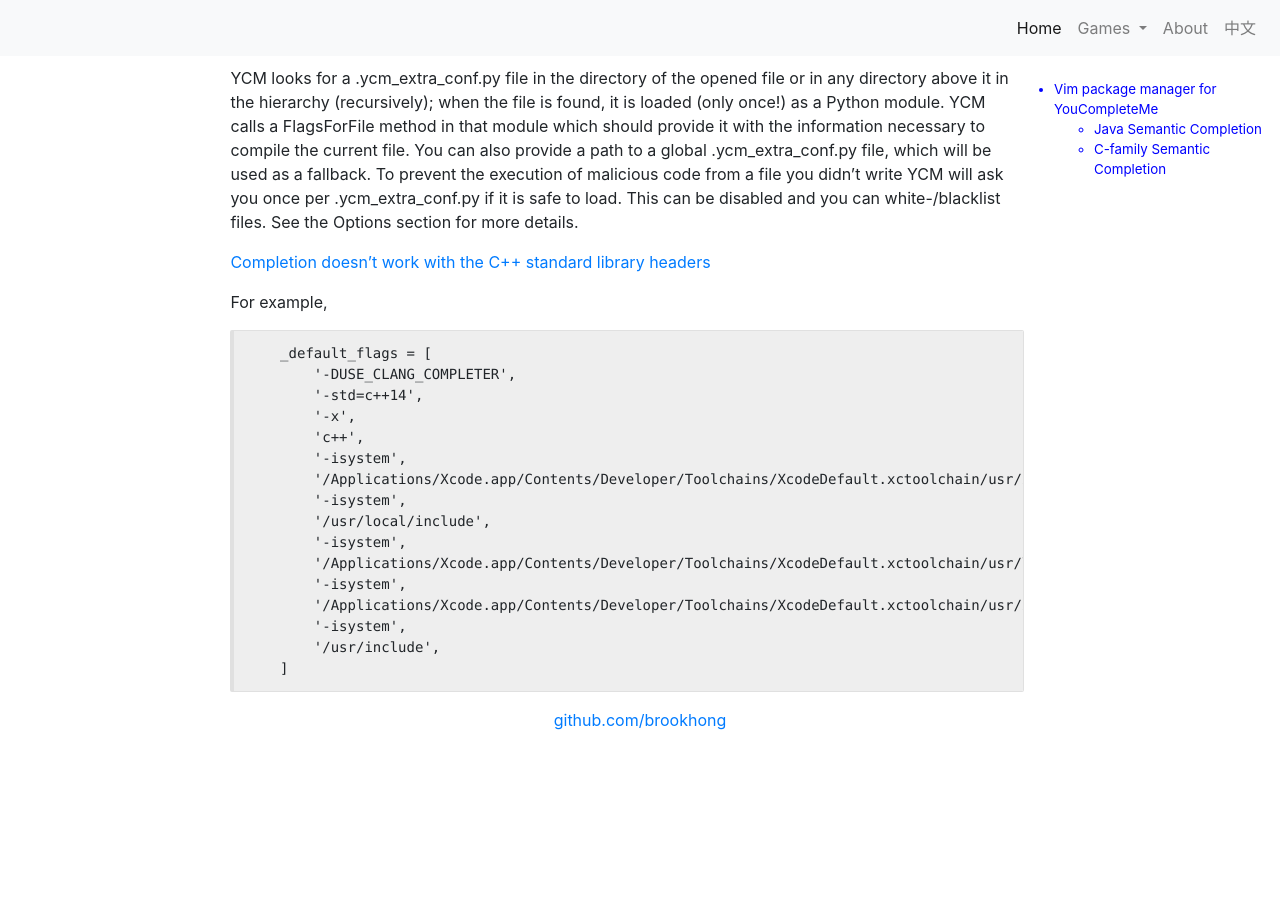
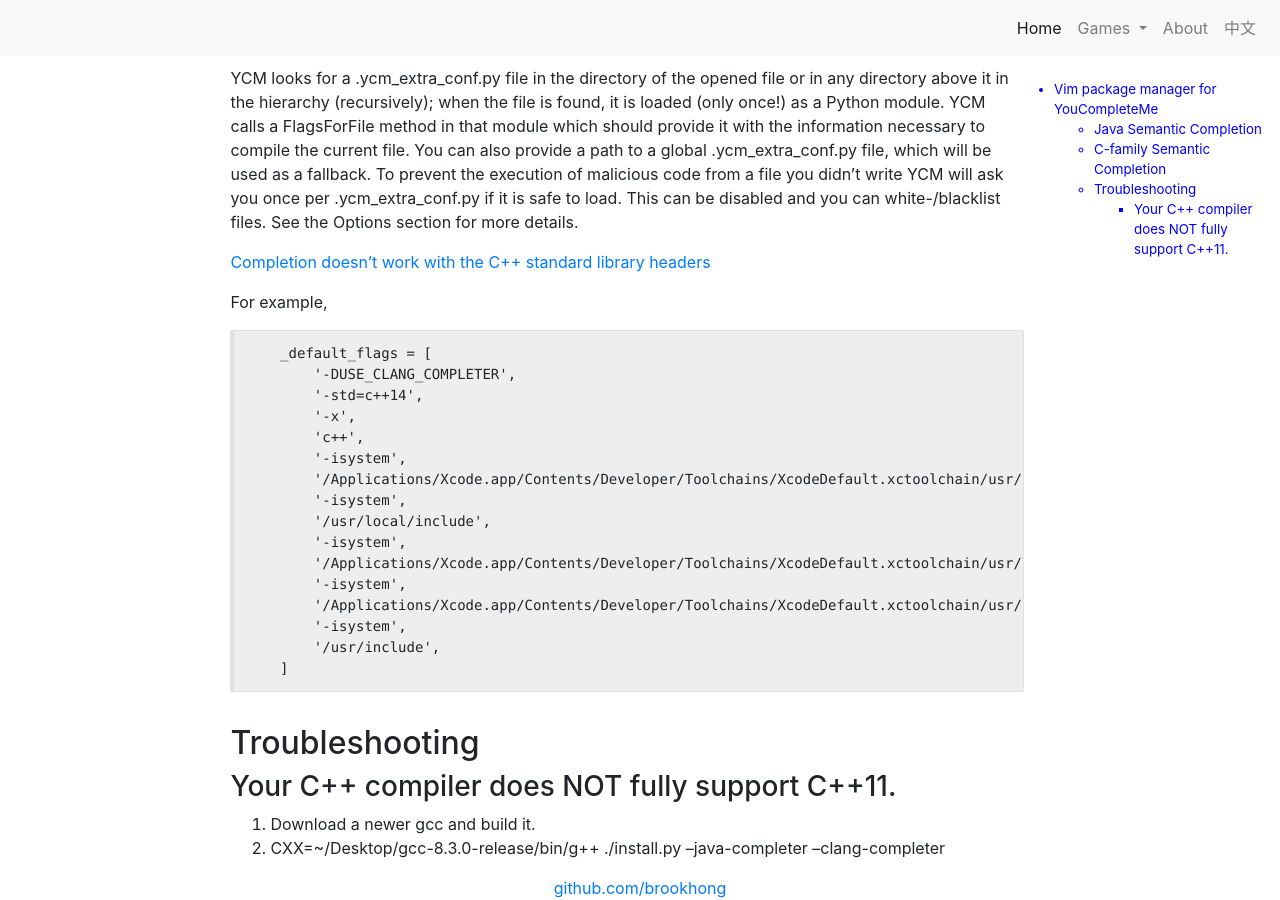
Before and after one commit to brookhong/brookhong.github.io, a Jekyll site: the page built from _posts/2018-04-08-vim-package-manager-for-youcompleteme.md, in a window 1280 px wide and 900 px high, scrolled down 2282 px. Built offline with Jekyll 4.4.1, drawn with Linux system fonts in a browser that asks for light colours; comment, search, counter and statistics services are not loaded; before the commit the page ends 3014 px from its top, so only the background shows below that.

````diff
--- a/_posts/2018-04-08-vim-package-manager-for-youcompleteme.md
+++ b/_posts/2018-04-08-vim-package-manager-for-youcompleteme.md
@@ -106,3 +106,7 @@ For example,
         '/usr/include',
     ]
 ```
+## Troubleshooting
+### Your C++ compiler does NOT fully support C++11.
+1. Download a newer gcc and build it.
+1. CXX=~/Desktop/gcc-8.3.0-release/bin/g++ ./install.py --java-completer --clang-completer
````
Also changed, not shown: _posts/2019-04-15-ctrl-p-and-ctrl-n-for-google.md (added, +45 -0 lines).
